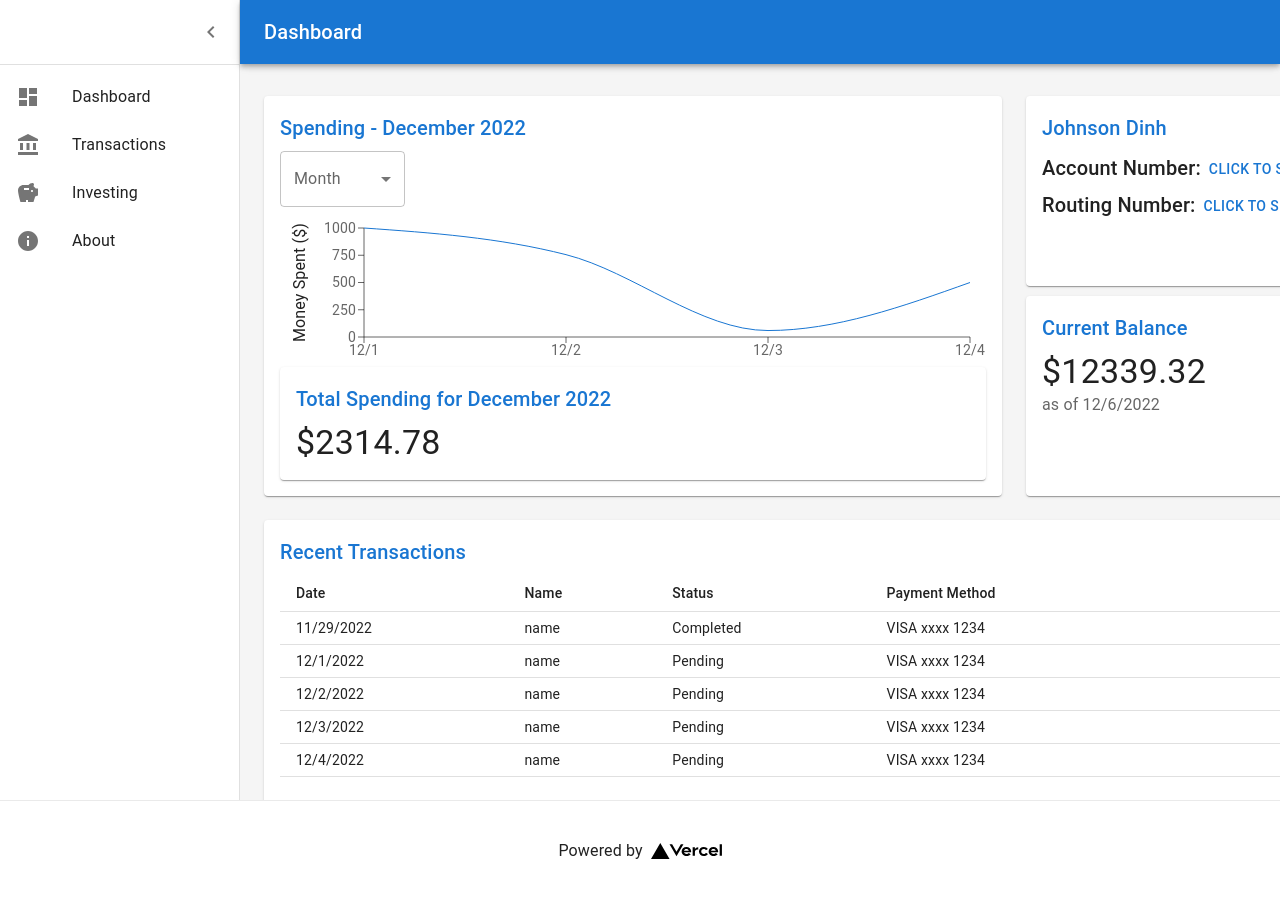
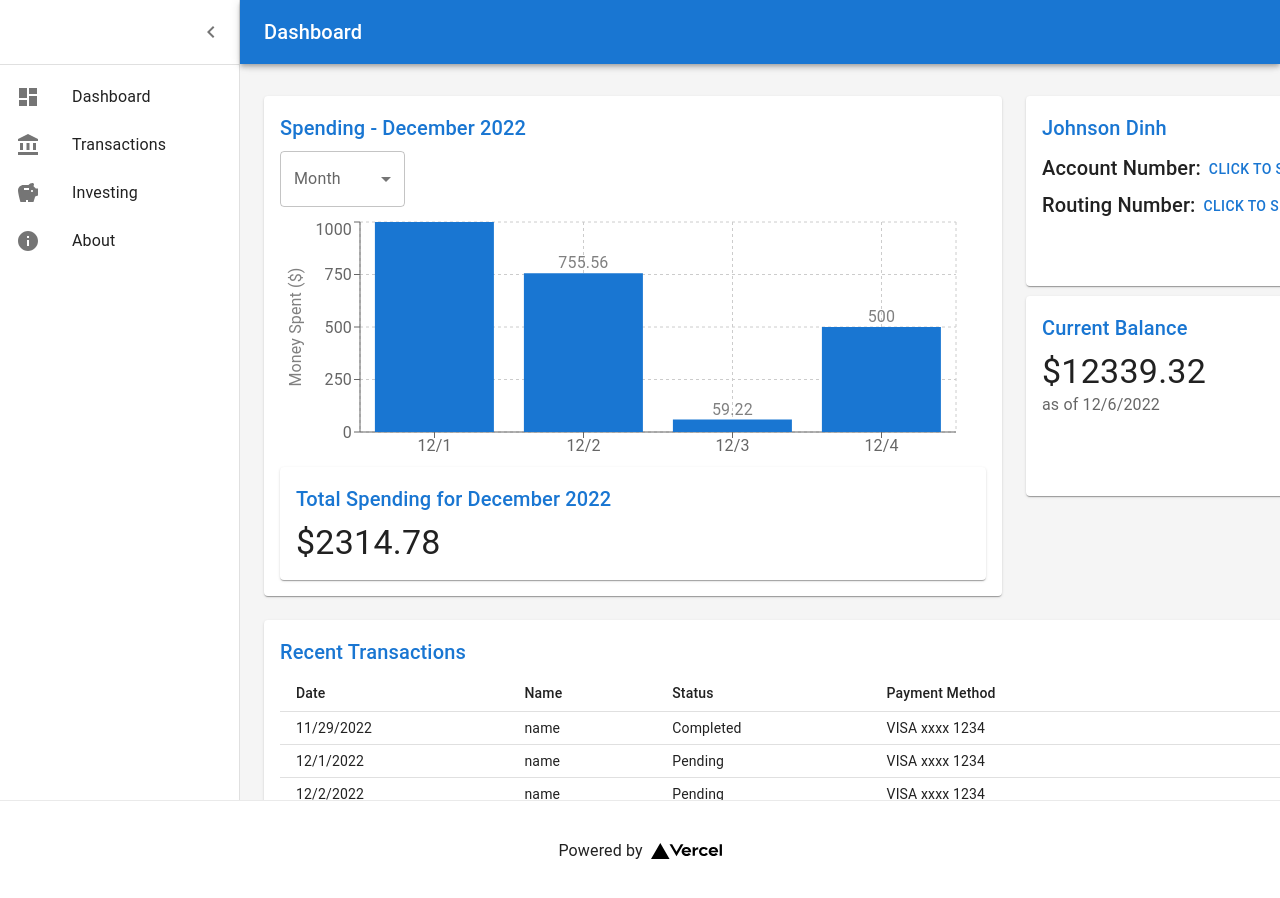
Before and after one commit to jdinh-782/jd_finance, a Next.js app: page / in a window 1280 px wide. Built offline with nearby package versions, Linux system fonts and the light colour scheme.

Commit message:
updated bar graph for spending

```diff
--- a/components/Spending.js
+++ b/components/Spending.js
@@ -1,6 +1,6 @@
 import * as React from 'react';
 import { useTheme } from '@mui/material/styles';
-import { LineChart, Line, XAxis, YAxis, Label, ResponsiveContainer } from 'recharts';
+import { LineChart, BarChart, CartesianGrid, Tooltip, Bar, Line, XAxis, YAxis, Label, ResponsiveContainer } from 'recharts';
 import { Paper, Typography, Box, InputLabel, MenuItem, FormControl, Select } from '@mui/material';
 import Title from './Title';
 import Data from './Data';
@@ -53,7 +53,7 @@ export default function Spending() {
     <React.Fragment>
       <Title>Spending - {month_name} {currentYear}</Title>
 
-      <Box sx={{ maxWidth: 125, marginBottom: '5px' }}>
+      <Box sx={{ maxWidth: 125, marginBottom: '10px' }}>
         <FormControl fullWidth>
           <InputLabel id="month-select-label">Month</InputLabel>
           <Select
@@ -79,7 +79,7 @@ export default function Spending() {
           </Select>
         </FormControl>
       </Box>
-
+{/*
       <ResponsiveContainer>
         <LineChart
           data={data}
@@ -120,6 +120,36 @@ export default function Spending() {
             dot={false}
           />
         </LineChart>
+      </ResponsiveContainer> */}
+
+      <ResponsiveContainer>
+        <BarChart
+          width={500}
+          height={300}
+          data={data}
+          margin={{
+            top: 5,
+            right: 30,
+            left: 20,
+            bottom: 5
+          }}
+          >
+            <CartesianGrid strokeDasharray="3" />
+            <XAxis dataKey="date"></XAxis>
+            <YAxis>
+              <Label
+                angle={270}
+                position="left"
+                style={{
+                  textAnchor: 'middle',
+                }}
+              >
+                Money Spent ($)
+              </Label>
+            </YAxis>
+            <Tooltip />
+            <Bar dataKey="amount" fill="#1976d2" label={{ position: 'top' }} />
+          </BarChart>
       </ResponsiveContainer>
 
       <Paper
--- a/pages/dashboard.js
+++ b/pages/dashboard.js
@@ -166,7 +166,7 @@ function DashboardContent() {
                     p: 2,
                     display: 'flex',
                     flexDirection: 'column',
-                    height: 400,
+                    height: 500,
                   }}
                 >
                   <Spending />
```
